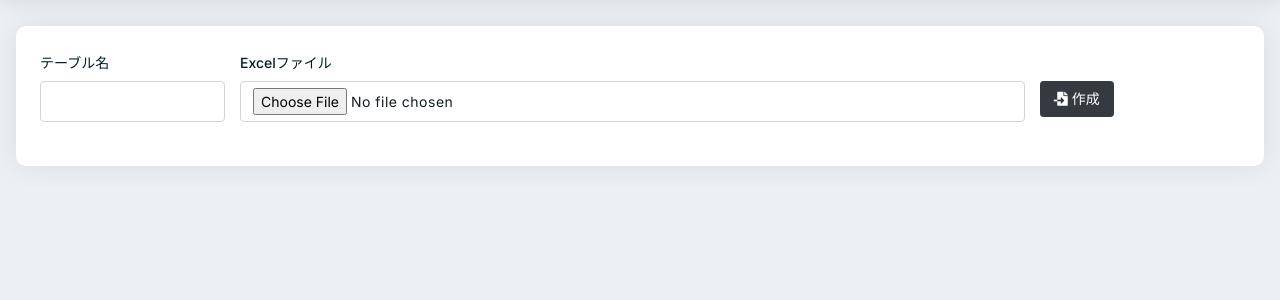
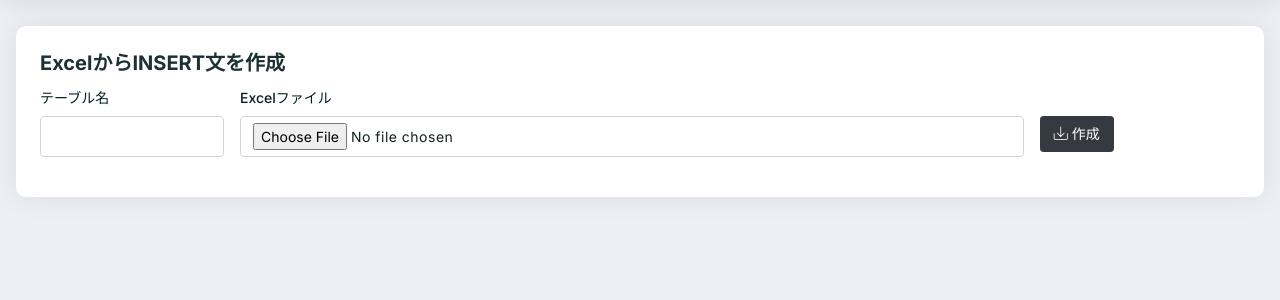
Before and after one commit to manabuyoshikawa0109/kunijima, a Laravel app: page /sql/insert in a window 1280 px wide. Shown: the part 70-370 px from the top of the page. Run offline with Laravel 8, Linux system fonts and the light colour scheme; a user stored in the database is signed in; data comes from the database, SQL or seed files in the repository; some libraries are stand-ins or nearby versions; some web fonts are replaced.

Commit message:
エクセルからinsert文を作成する画面 margin、paddingの調整、アイコンの変更

```diff
--- a/resources/views/user/pages/auth/sql/insert.blade.php
+++ b/resources/views/user/pages/auth/sql/insert.blade.php
@@ -4,25 +4,26 @@
 <div class="main-container">
 	<div class="p-sm-3 p-1">
 		<div class="card-box p-sm-4 px-2 py-3 mb-4">
+			<h4 class="h4">ExcelからINSERT文を作成</h4>
             <form action="{{ route('user.auth.sql.insert') }}" method="post" enctype="multipart/form-data">
                 @csrf
                 <div class="row">
-                    <div class="col-sm-2 pl-0">
-                        <div class="form-group">
+                    <div class="col-sm-2 px-0 pr-sm-3">
+                        <div class="form-group mb-3">
                             <label>テーブル名</label>
                             <input type="text" class="form-control-file form-control height-auto" name="table" style="height: 41px;">
                         </div>
                     </div>
-                    <div class="col-sm-8 pl-0">
-                        <div class="form-group">
+                    <div class="col-sm-8 px-0 pr-sm-3">
+                        <div class="form-group mb-3">
                             <label>Excelファイル</label>
                             <input type="file" class="form-control-file form-control height-auto" name="excel">
                         </div>
                     </div>
-                    <div class="col-sm-2 pl-0">
-                        <div class="form-group">
-                            <label>&nbsp;</label>
-                            <button type="submit" class="btn btn-sm btn-dark d-block"><i class="fas fa-file-import mr-1"></i>作成</button>
+                    <div class="col-sm-2 px-0 pr-sm-3">
+                        <div class="form-group mb-3">
+                            <label class="d-none d-sm-inline-block">&nbsp;</label>
+                            <button type="submit" class="btn btn-sm btn-dark d-block"><span class="icon-copy ti-import mr-1"></span>作成</button>
                         </div>
                     </div>
                 </div>
```
